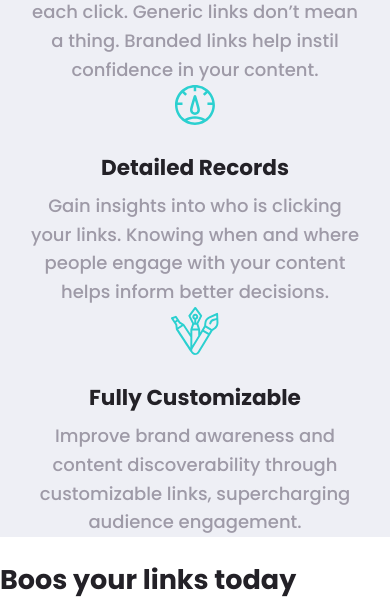
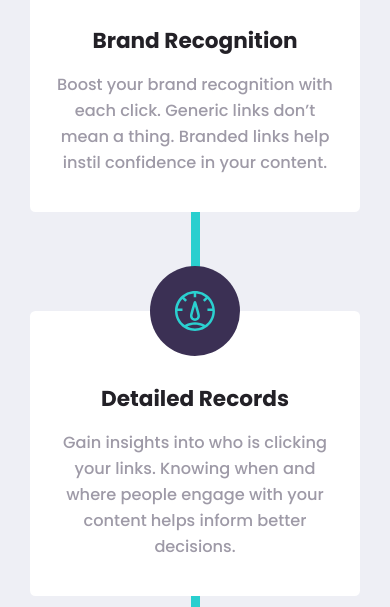
Before and after one commit to fbtot/url-shortening-api, a website: page index.html in a window 390 px wide. Shown: the part 1378-1985 px from the top of the page. Drawn offline with nearby package versions, Linux system fonts and the light colour scheme.

Commit message:
feat(css): add feature cards mobile styles

```diff
--- a/index.html
+++ b/index.html
@@ -103,7 +103,7 @@
           <h2 class="features__title">Advanced Statistics</h2>
           <p class="features__subtitle">Track how your links are performing across the web with our advanced statistics dashboard.</p>
 
-          <div class="features-cards-container">
+          <div class="feature-cards-container">
             <article class="feature-card icon-card">
               <figure class="feature-card__icon-container icon-card__icon-container">
                 <img src="./images/icon-brand-recognition.svg" alt="An istogram sith growing values." />
--- /dev/null
+++ b/scss/components/_feature-card.scss
@@ -0,0 +1,53 @@
+@use "../index.scss" as *;
+
+:root {
+  --icon-card-x: 3rem;
+}
+
+.feature-cards-container {
+  margin-top: 5rem;
+  padding-bottom: 3rem;
+  position: relative;
+
+  &:before {
+    content: "";
+    width: 0.5rem;
+    height: calc(80%);
+    position: absolute;
+    top: 10%;
+    left: calc(50% - 0.25rem);
+    background-color: var(--cyan);
+  }
+}
+
+.feature-card {
+  position: relative;
+  padding: var(--icon-card-x) 1.5rem 2rem;
+  background-color: white;
+  border-radius: var(--small-border-radius);
+  margin-top: calc(var(--icon-card-x));
+
+  + .feature-card {
+    margin-top: calc(var(--icon-card-x) + 2.5rem);
+  }
+}
+
+.feature-card__icon-container {
+  position: absolute;
+  left: 50%;
+  transform: translate(-50%, calc(var(--icon-card-x) * -1 - 50%));
+  display: flex;
+  align-items: center;
+  justify-content: center;
+  @include circle(5rem);
+  background-color: var(--dark-violet);
+}
+
+.feature-card__title {
+  margin-bottom: 1rem;
+}
+
+.feature-card__text {
+  font-size: var(--small-font-size);
+  line-height: 1.6em;
+}
--- a/scss/main.scss
+++ b/scss/main.scss
@@ -6,6 +6,7 @@
 @use "./components/nav.scss" as *;
 @use "./components/api.scss" as *;
 @use "./components/forms.scss" as *;
+@use "./components/feature-card.scss" as *;
 
 @use "./layout/containers.scss" as *;
 @use "./layout/header.scss" as *;
```
Also changed, not shown: css/main.css, css/mainDist.css, 2 other files.
